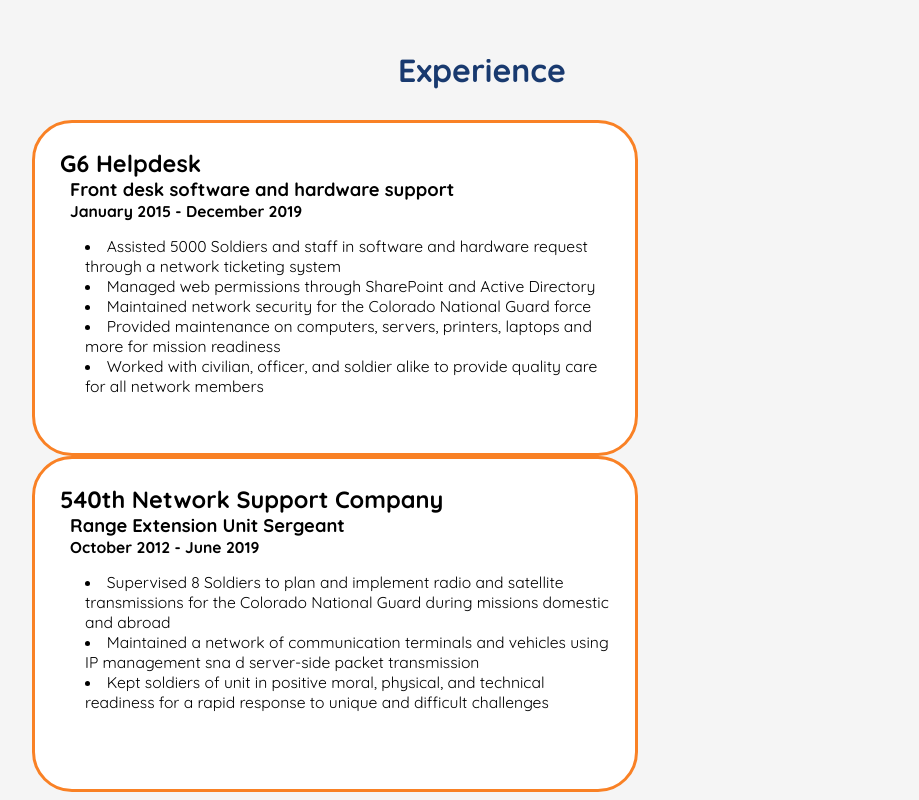
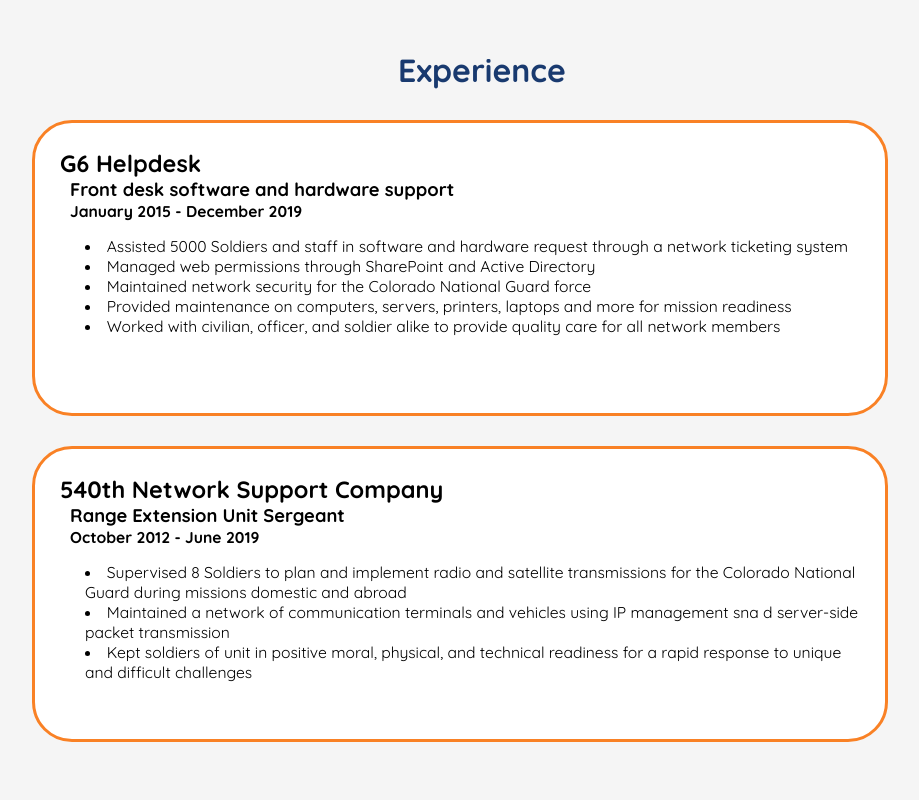
Before and after one commit to relyt4me/personal-website, a React (Create React App) app: page / in a window 1280 px wide. Shown: the part 1480-2280 px from the top of the page, without its empty margins (158-1077 px from the left). Built offline with nearby package versions, Linux system fonts and the light colour scheme.

Commit message:
Make cards wider and with space below

```diff
--- a/src/components/Experience/InfoCard/InfoCard.css
+++ b/src/components/Experience/InfoCard/InfoCard.css
@@ -19,3 +19,15 @@
   margin-top: 15px;
   margin-left: 25px;
 }
+
+/* Media Queries */
+@media screen and (max-width: 1300px) {
+  .information-card {
+    width: 800px;
+    height: 240px;
+    margin-bottom: 30px;
+  }
+}
+
+@media screen and (max-width: 420px) {
+}
```
